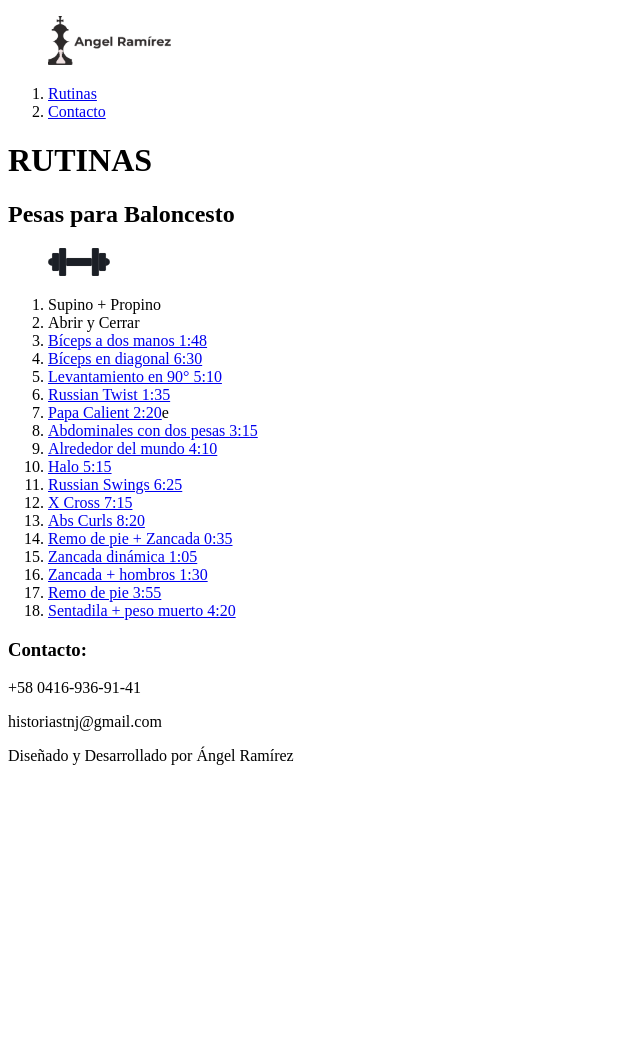
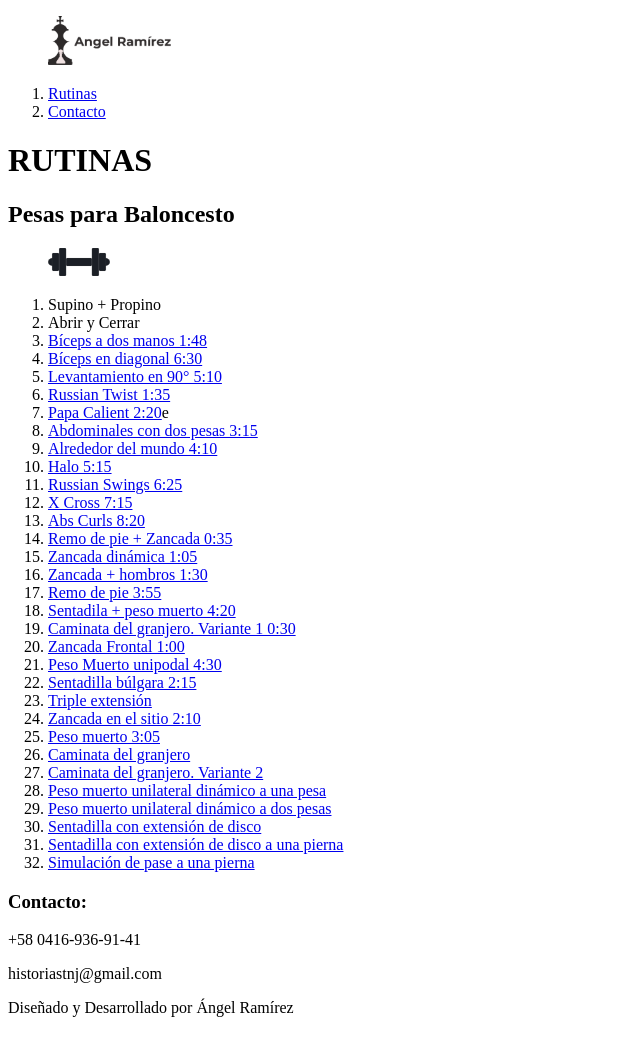
Before and after one commit to angelr08/entrenamiento, a plain HTML site: page index.html in a window 1280 px wide. Shown: the top 1056 px of the page, without its empty margins (0-640 px from the left). Drawn offline with Linux system fonts and the light colour scheme.

Commit message:
Continuando la lista pesas para baloncesto

```diff
--- a/index.html
+++ b/index.html
@@ -45,6 +45,20 @@
             <li><a href="https://www.youtube.com/watch?v=VmxK5Zct3bc&list=PLLpaGQPARk3cHFc0zZ8C1HOtV2kujAC-p&index=32" target="_blank">Zancada + hombros 1:30</a></li>
             <li><a href="https://www.youtube.com/watch?v=Yy20FDoJA_M&list=PLLpaGQPARk3cHFc0zZ8C1HOtV2kujAC-p&index=29" target="_blank">Remo de pie 3:55</a></li>
             <li><a href="https://www.youtube.com/watch?v=Yy20FDoJA_M&list=PLLpaGQPARk3cHFc0zZ8C1HOtV2kujAC-p&index=29" target="_blank">Sentadila + peso muerto 4:20</a></li>
+            <li><a href="https://www.youtube.com/watch?v=N76LPeL5HUU&list=PLLpaGQPARk3cHFc0zZ8C1HOtV2kujAC-p&index=34&t=0s" target="_blank">Caminata del granjero. Variante 1 0:30</a></li>
+            <li><a href="https://www.youtube.com/watch?v=mH3fFmB_Zqc&list=PLLpaGQPARk3cHFc0zZ8C1HOtV2kujAC-p&index=34" target="_blank">Zancada Frontal 1:00</a></li>
+            <li><a href="https://www.youtube.com/watch?v=wxlbbI1zokk&list=PLLpaGQPARk3cHFc0zZ8C1HOtV2kujAC-p&index=35" target="_blank">Peso Muerto unipodal 4:30</a></li>
+            <li><a href="https://www.youtube.com/watch?v=FyYKQzA0qwg&list=PLLpaGQPARk3cHFc0zZ8C1HOtV2kujAC-p&index=36" target="_blank">Sentadilla búlgara 2:15</a></li>
+            <li><a href="https://www.instagram.com/p/B8eiy2nIYR8/" target="_blank">Triple extensión</a></li>
+            <li><a href="https://www.youtube.com/watch?v=u-QaORcmxyE&list=PLLpaGQPARk3cHFc0zZ8C1HOtV2kujAC-p&index=47" target="_blank">Zancada en el sitio 2:10</a></li>
+            <li><a href="https://www.youtube.com/watch?v=u-QaORcmxyE&list=PLLpaGQPARk3cHFc0zZ8C1HOtV2kujAC-p&index=47" target="_blank">Peso muerto 3:05</a></li>
+            <li><a href="https://www.instagram.com/p/BYYS-Zkl6tS/" target="_blank">Caminata del granjero</a></li>
+            <li><a href="https://www.instagram.com/p/BqIP6cXhA2x/" target="_blank">Caminata del granjero. Variante 2</a></li>
+            <li><a href="https://www.instagram.com/p/BZOuVBulaJg/" target="_blank">Peso muerto unilateral dinámico a una pesa</a></li>
+            <li><a href="https://www.instagram.com/p/BpUj9JOn_69/" target="_blank">Peso muerto unilateral dinámico a dos pesas</a></li>
+            <li><a href="https://www.instagram.com/p/B3-Io0AoeZA/" target="_blank">Sentadilla con extensión de disco</a></li>
+            <li><a href="https://www.instagram.com/p/B733B7XItkC/" target="_blank">Sentadilla con extensión de disco a una pierna</a></li>
+            <li><a href="https://www.instagram.com/p/CAGXbsNAist/" target="_blank">Simulación de pase a una pierna</a></li>
           </ol>
         </div>
       </section>
```
